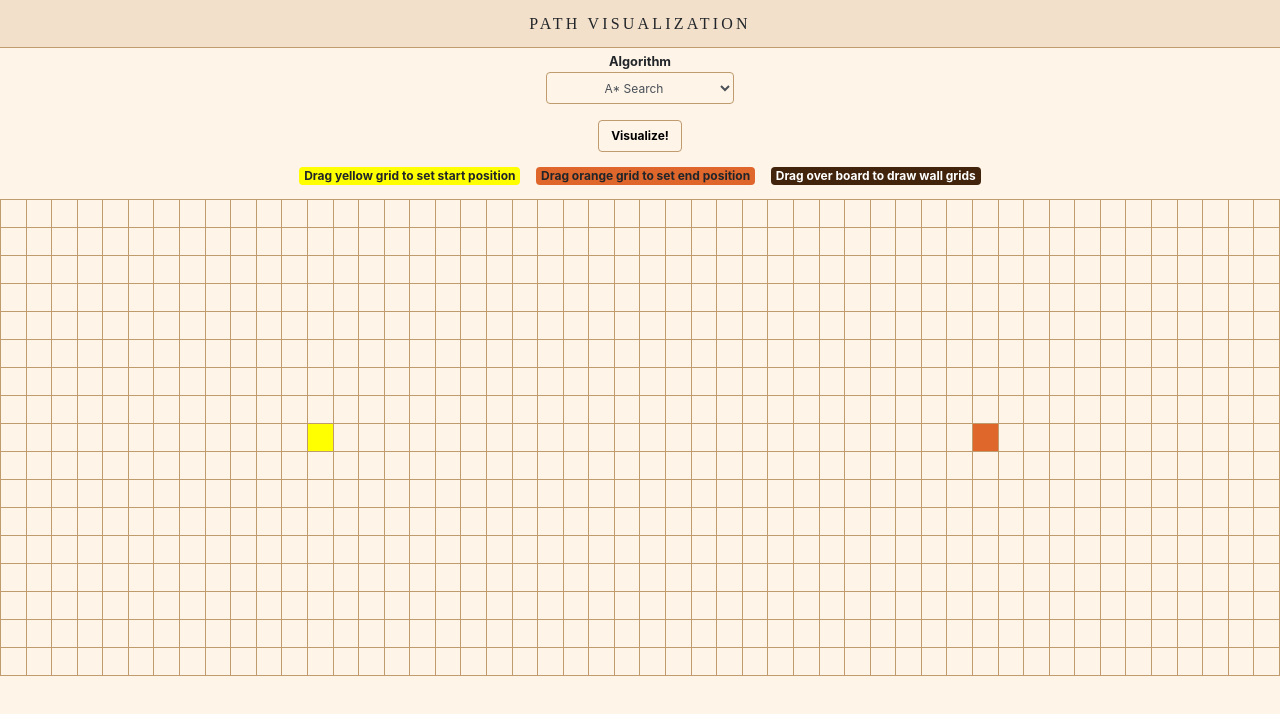
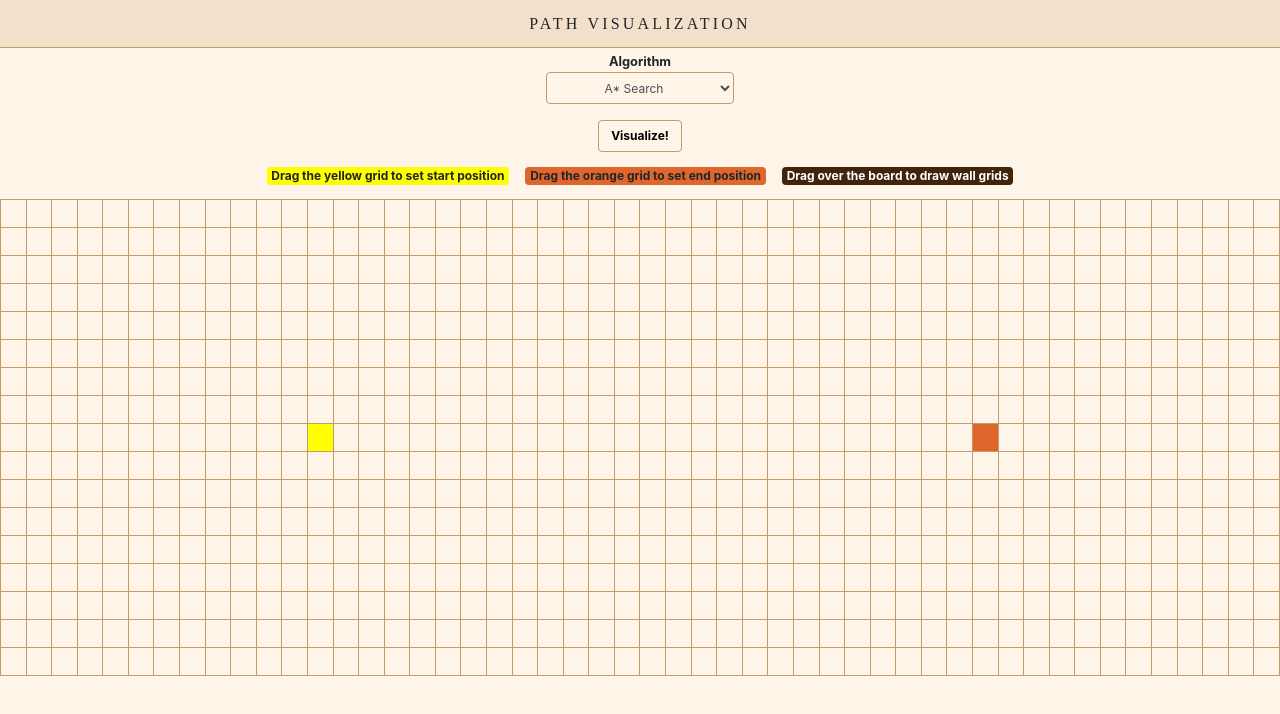
Before and after one commit to agnesnatasya/path-visualization, a React (Create React App) app: page / in a window 1280 px wide. Shown: the top 714 px of the page. Built offline with nearby package versions, Linux system fonts and the light colour scheme; a web font is replaced by a local one.

Commit message:
Change the content of info bar

```diff
--- a/src/components/InfoBar.js
+++ b/src/components/InfoBar.js
@@ -6,13 +6,13 @@ export function InfoBar() {
   return (
     <div class="info-bar">
       <Badge className="startGridBadge">
-        Drag yellow grid to set start position
+        Drag the yellow grid to set start position
       </Badge>
       <Badge className="endGridBadge">
-        Drag orange grid to set end position
+        Drag the orange grid to set end position
       </Badge>
       <Badge className="wallGridBadge">
-        Drag over board to draw wall grids
+        Drag over the board to draw wall grids
       </Badge>
     </div>
   );
--- a/src/components/Title.css
+++ b/src/components/Title.css
@@ -4,6 +4,7 @@
   padding-top: 0.7rem;
   padding-bottom: 0.7rem;
   background-color: #f2e0cb;
+  border-bottom: 0.1px solid #bf9b6d;
 }
 
 .title {
```
